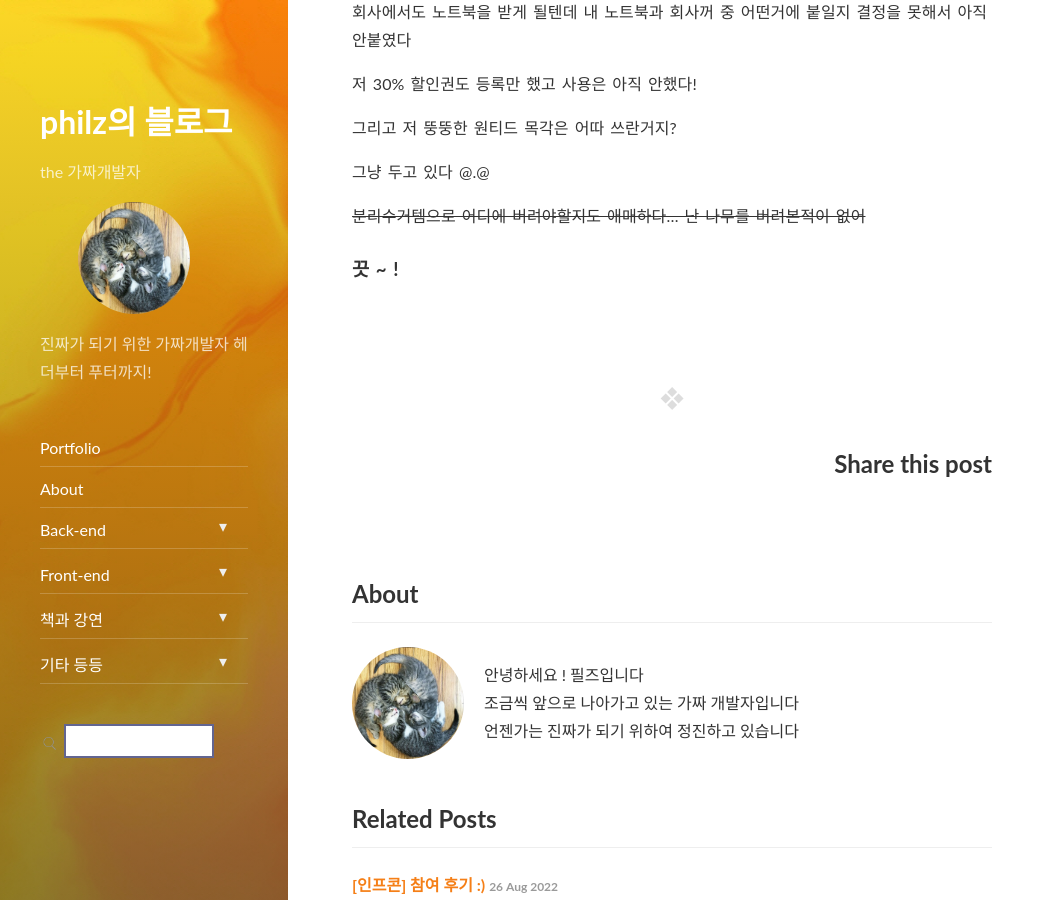
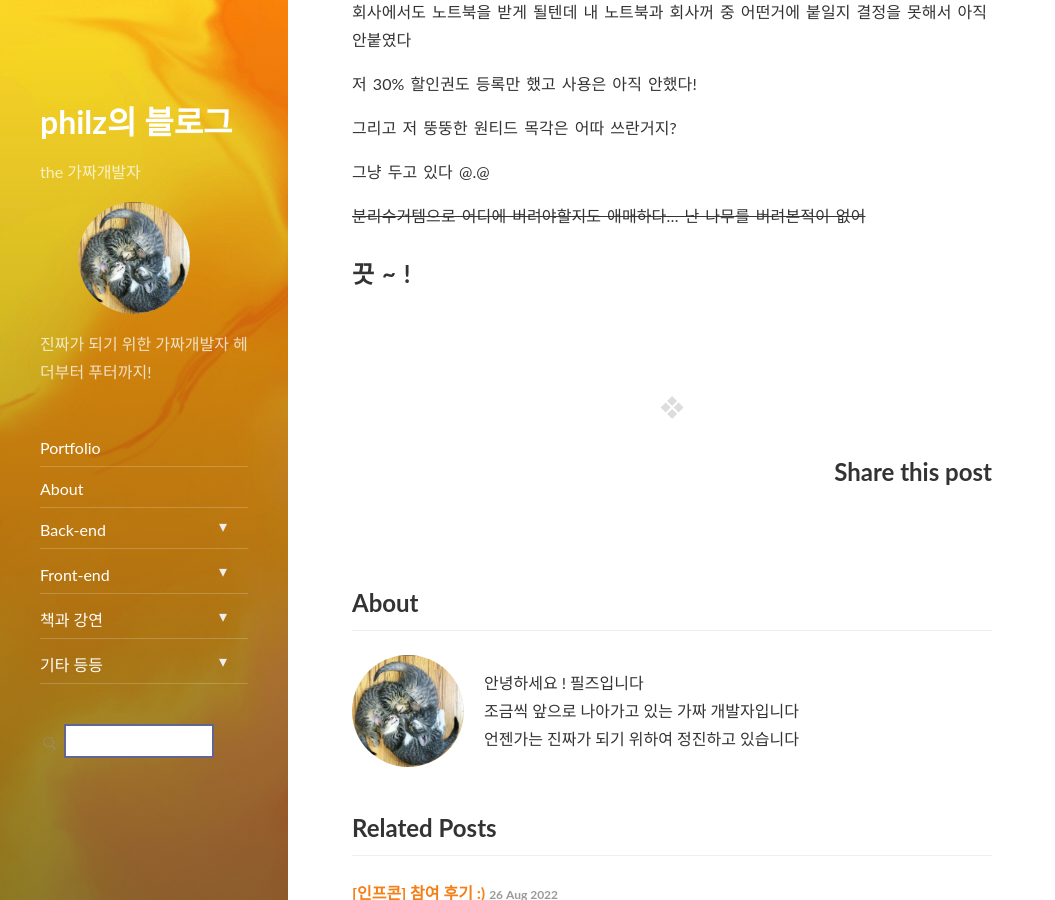
Before and after one commit to progress0407/progress0407.github.io, a Jekyll site: the page built from _posts/book/lecture/2023-02-26-inlearn-kotlin-meet-up.md, in a window 1280 px wide and 900 px high, scrolled down 3489 px. Shown: the whole window, without its empty margins (0-1055 px from the left). Built offline with Jekyll 4.4.1, drawn with Linux system fonts in a browser that asks for light colours; nearby versions of some CDN libraries; grey boxes are pictures that could not be loaded.

Commit message:
포스팅 가벼운 수정

```diff
--- a/_posts/book/lecture/2023-02-26-inlearn-kotlin-meet-up.md
+++ b/_posts/book/lecture/2023-02-26-inlearn-kotlin-meet-up.md
@@ -95,4 +95,4 @@ chatGPT 뿐만 아니라 코파일럿이라고 코드를 이미 작성해주는
 
 ~~분리수거템으로 어디에 버려야할지도 애매하다... 난 나무를 버려본적이 없어~~
 
-### 끗 ~ !
+## **끗 ~ !**
```
